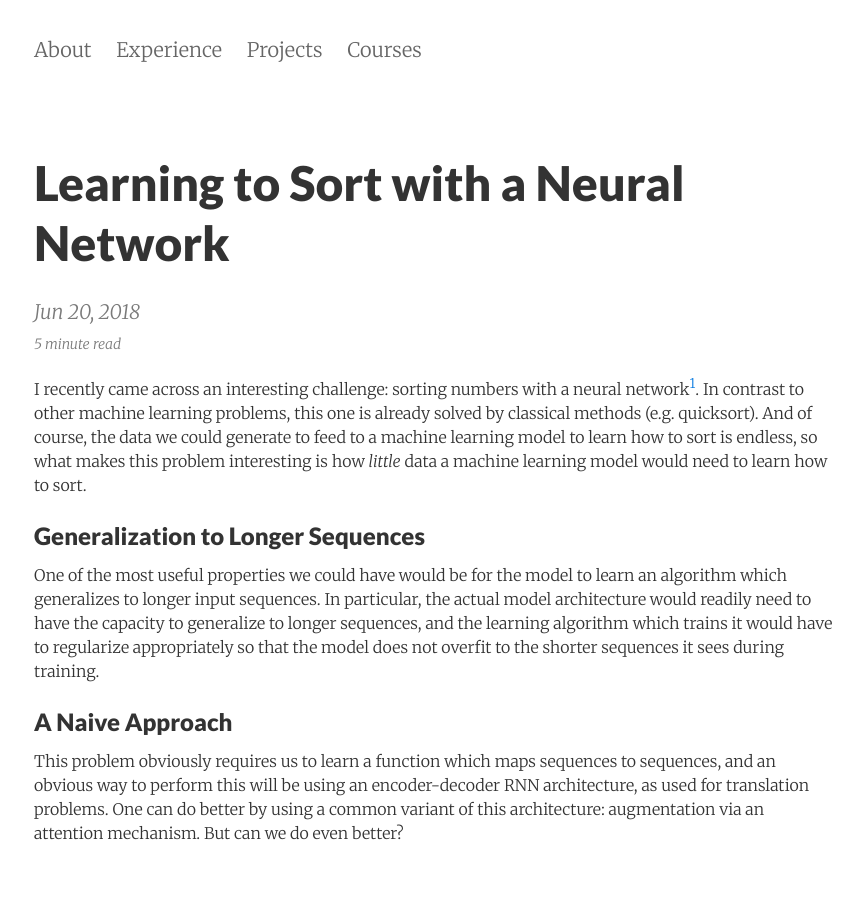
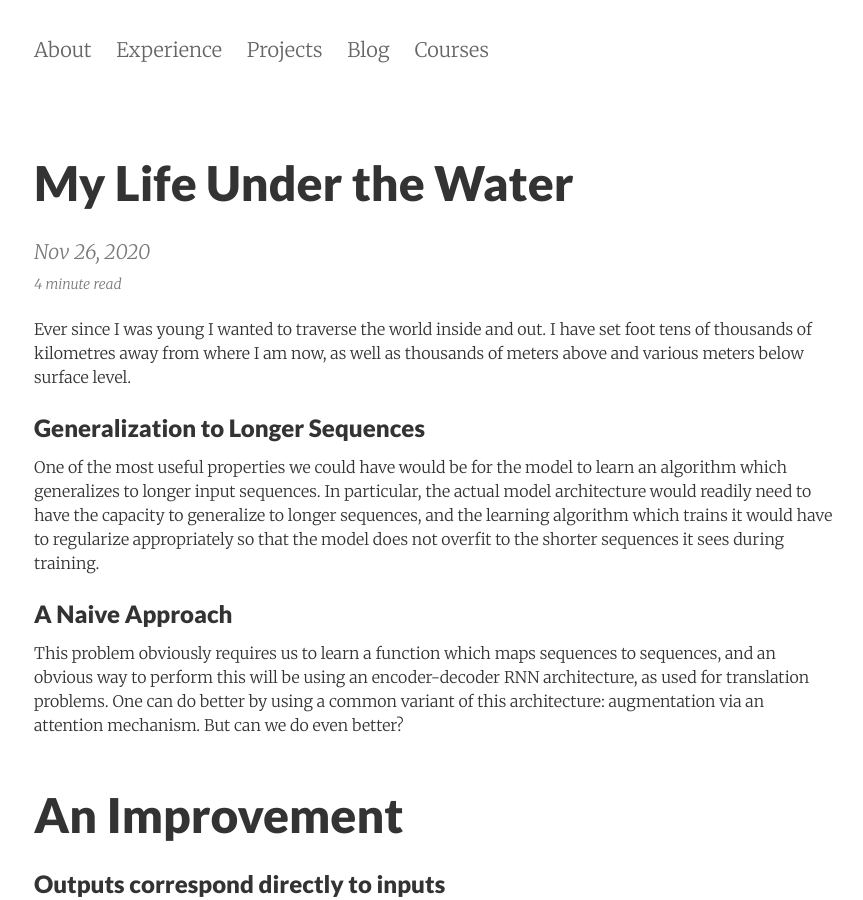
Before and after one commit to ushinghal19/ushinghal19.github.io, a Jekyll site: the page built from _posts/2018-06-20-sorting-numbers-with-a-neural-network.md, in a window 1280 px wide and 900 px high. Shown: the whole window, without its empty margins (206-1069 px from the left). Built offline with Jekyll 4.4.1, drawn with Linux system fonts in a browser that asks for light colours; nearby versions of some CDN libraries; a style sheet for code colours, icons or effects is not loaded; some of the changed text lies outside the part shown.

Commit message:
workinng on blog

```diff
--- a/_config.yml
+++ b/_config.yml
@@ -8,7 +8,7 @@
 date_format: "%b %-d, %Y"
 header_pages:
 #  - bookshelf.md
-#  - blog/index.html
+ - blog/index.html
  - courses.md
 
 # Google services
--- a/_posts/2018-06-20-sorting-numbers-with-a-neural-network.md
+++ b/_posts/2018-06-20-sorting-numbers-with-a-neural-network.md
@@ -1,17 +1,15 @@
 ---
 layout:       post
-title:        Learning to Sort with a Neural Network
-date:         2018-06-20
-summary:      Exploring how one might teach a neural net to sort numbers.
+title:        My Life Under the Water
+date:         2020-11-26
+summary:      Exploring the world hidden under sheets of blue.
 categories:
 ---
 
-I recently came across an interesting challenge: sorting numbers with a neural
-network[^1]. In contrast to other machine learning problems, this one is already
-solved by classical methods (e.g. quicksort). And of course, the data we could
-generate to feed to a machine learning model to learn how to sort is endless, so
-what makes this problem interesting is how *little* data a machine learning
-model would need to learn how to sort.
+Ever since I was young I wanted to traverse the world inside and out. I have set
+foot tens of thousands of kilometres away from where I am now, as well as thousands
+of meters above and various meters below surface level.
+
 
 ## Generalization to Longer Sequences
 One of the most useful properties we could have would be for the model to learn
```
Also changed, not shown: courses.md (+1 -0 lines).
